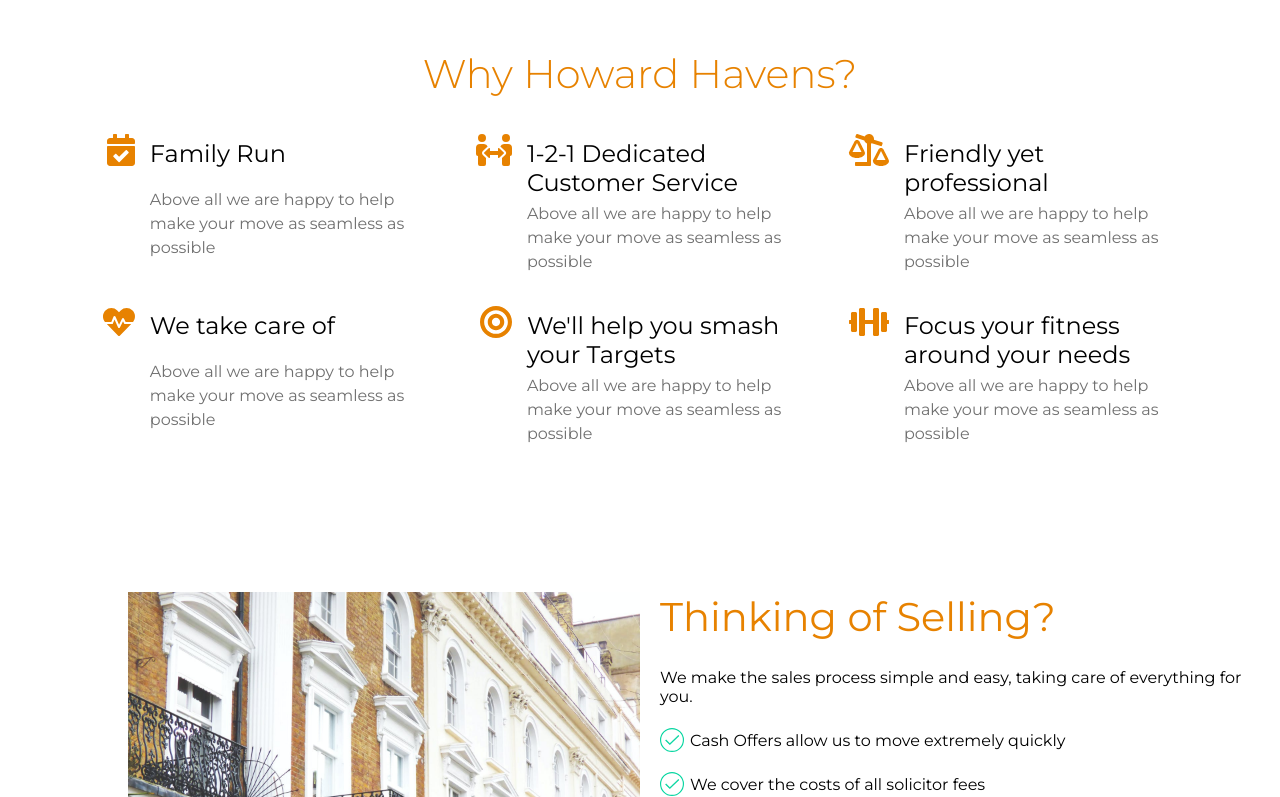
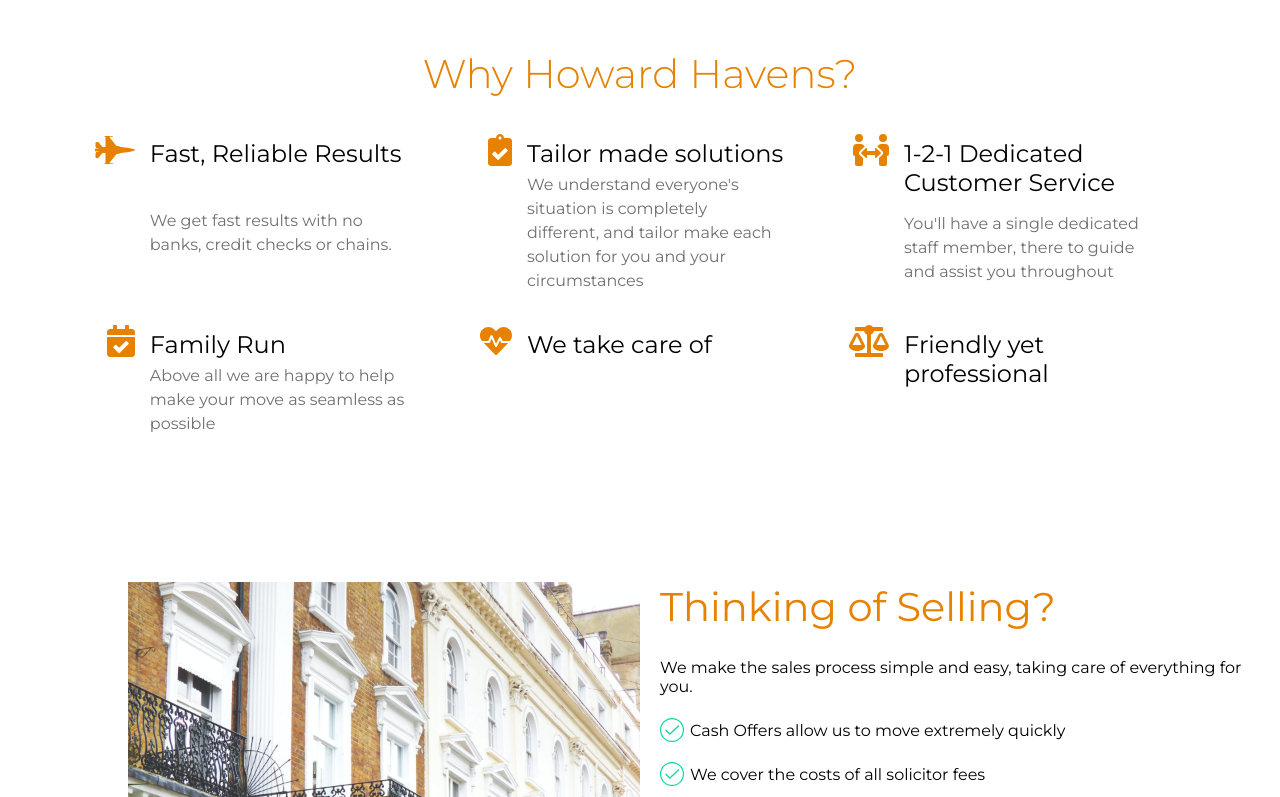
Before and after one commit to RKHTechnologies/HowardHavens, a React (Create React App) app: page / in a window 1280 px wide. Shown: the part 1003-1800 px from the top of the page. Built offline with nearby package versions, Linux system fonts and the light colour scheme.

Commit message:
Updated some more 'why us' grid items

```diff
--- a/src/components/About.tsx
+++ b/src/components/About.tsx
@@ -11,6 +11,9 @@
 const About: FC = () => {
   return (
     <Container>
+
+
+
       Howard Havens is your local family owned and run property company.   ... modern take ... places the customer at the heart ... customers are both the clients that we work with as well as the tennants within the property ... with years of property experience
       {/* Want to be a good port of call for potential clients on HMO letters. Also for potential investors. */}
 
--- a/src/components/Services.tsx
+++ b/src/components/Services.tsx
@@ -179,7 +179,7 @@
             <Description>
               Our Rent to Buy or 'Tenant Buyers' program gives you the ability to get on the property ladder with a much smaller deposit. You'll live in your new home as a tenant until we complete the purchase.
               <br /><br />
-              During this period you have the benefits of being a traditional homeowner, maintaining the property as your please - whilst getting the peace of mind that comes with living in your own home.
+              During this period you have the benefits of being a traditional homeowner, maintaining the property as you please - whilst getting the peace of mind that comes with living in your own home.
             </Description>
             <CheckList>
               <li>No mortgage required to get started</li>
--- a/src/components/WhyUs.tsx
+++ b/src/components/WhyUs.tsx
@@ -2,7 +2,7 @@
 import styled from 'styled-components';
 import { colours, SharedSettings } from '../Shared/SharedStyles';
 import { FontAwesomeIcon } from "@fortawesome/react-fontawesome";
-import { faHeartbeat, faCalendarCheck, faBalanceScaleRight, faBullseye, faDumbbell, faPeopleArrows } from "@fortawesome/free-solid-svg-icons";
+import { faHeartbeat, faCalendarCheck, faBalanceScaleRight, faBullseye, faDumbbell, faPeopleArrows, faTachometerAlt, faClipboardList, faFighterJet, faClipboardCheck, faBalanceScale } from "@fortawesome/free-solid-svg-icons";
 
 const WhyUsSection = styled.div`
   min-height: 400px;
@@ -90,39 +90,39 @@
       <PageHeading>Why Howard Havens?</PageHeading>
       <Grid>
         <GridItem>
+          <Icon icon={faFighterJet} size="2x" />
+          <Title>Fast, Reliable Results</Title>
+          <Description>We get fast results with no banks, credit checks or chains.</Description>
+        </GridItem>
+
+        <GridItem>
+          <Icon icon={faClipboardCheck} size="2x" />
+          <Title>Tailor made solutions</Title>
+          <Description>We understand everyone's situation is completely different, and tailor make each solution for you and your circumstances</Description>
+        </GridItem>
+
+        <GridItem>
+          <Icon icon={faPeopleArrows} size="2x" />
+          <Title>1-2-1 Dedicated Customer Service</Title>
+          <Description>You'll have a single dedicated staff member, there to guide and assist you throughout</Description>
+        </GridItem>
+
+        <GridItem>
           <Icon icon={faCalendarCheck} size="2x" />
           <Title>Family Run</Title>
           <Description>Above all we are happy to help make your move as seamless as possible</Description>
         </GridItem>
 
         <GridItem>
-          <Icon icon={faPeopleArrows} size="2x" />
-          <Title>1-2-1 Dedicated Customer Service</Title>
-          <Description>Above all we are happy to help make your move as seamless as possible</Description>
+          <Icon icon={faHeartbeat} size="2x" />
+          <Title>We take care of </Title>
+          <Description></Description>
         </GridItem>
 
         <GridItem>
-          <Icon icon={faBalanceScaleRight} size="2x" />
+          <Icon icon={faBalanceScale} size="2x" />
           <Title>Friendly yet professional</Title>
-          <Description>Above all we are happy to help make your move as seamless as possible</Description>
-        </GridItem>
-
-        <GridItem>
-          <Icon icon={faHeartbeat} size="2x" />
-          <Title>We take care of </Title>
-          <Description>Above all we are happy to help make your move as seamless as possible</Description>
-        </GridItem>
-
-        <GridItem>
-          <Icon icon={faBullseye} size="2x" />
-          <Title>We'll help you smash your Targets</Title>
-          <Description>Above all we are happy to help make your move as seamless as possible</Description>
-        </GridItem>
-
-        <GridItem>
-          <Icon icon={faDumbbell} size="2x" />
-          <Title>Focus your fitness around your needs</Title>
-          <Description>Above all we are happy to help make your move as seamless as possible</Description>
+          <Description></Description>
         </GridItem>
       </Grid>
     </WhyUsSection>
```
